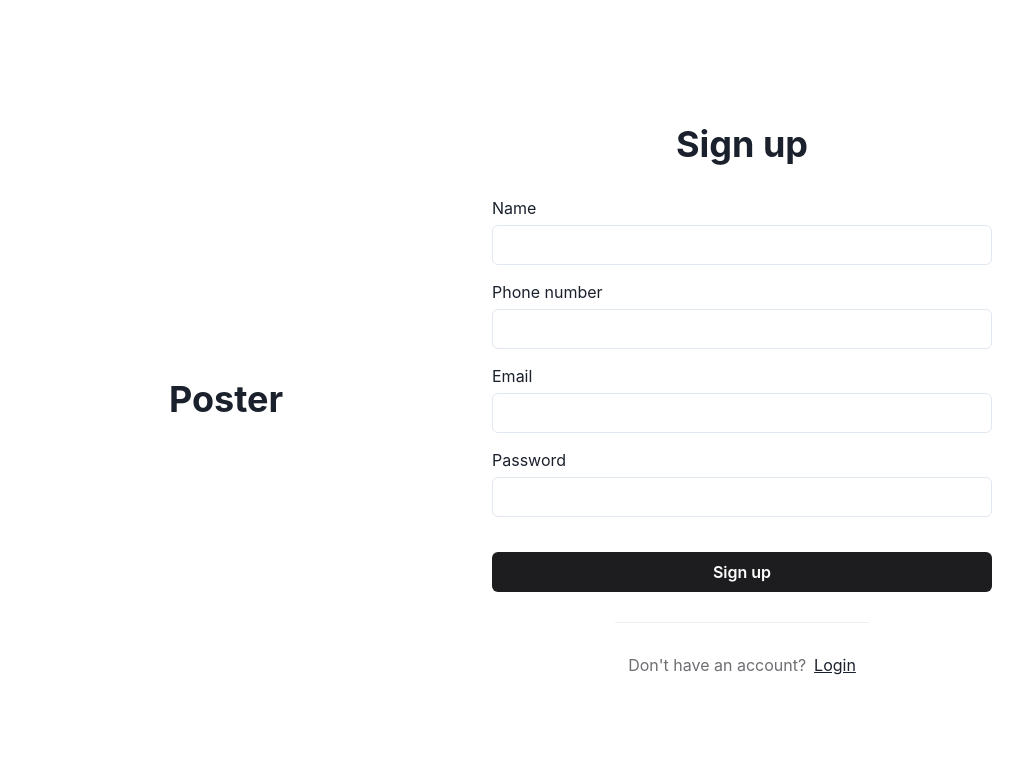
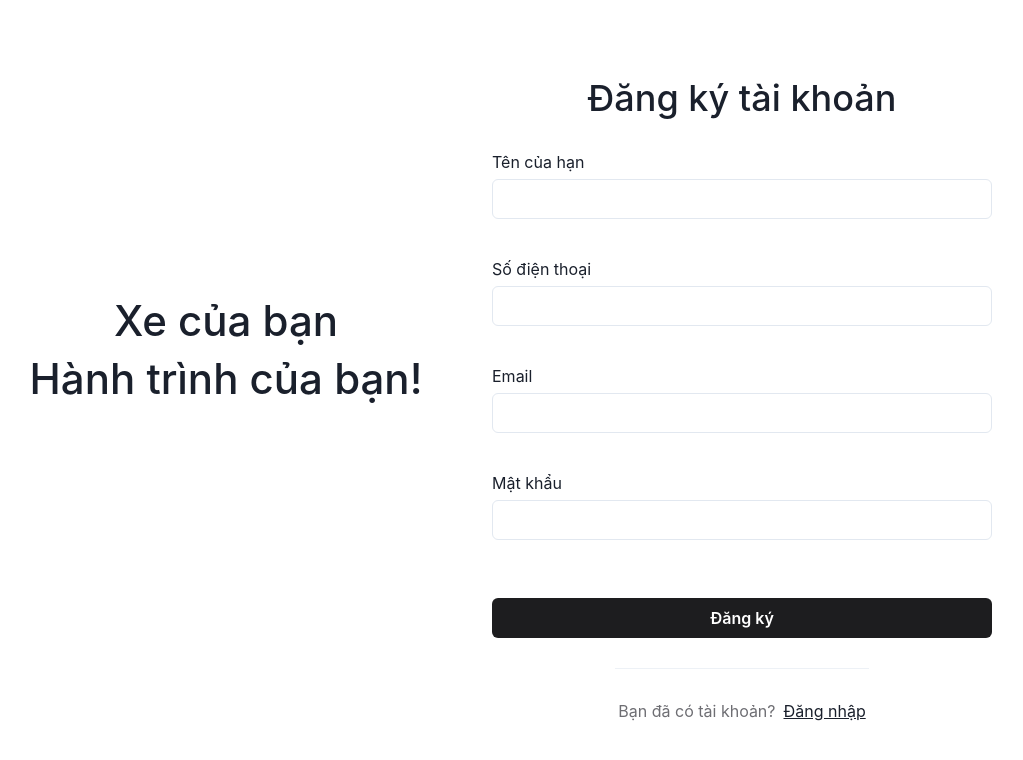
Before and after one commit to ThinhNguyen1102/mycar-frontend, a React (Create React App) app: page /signup in a window 1280 px wide. Shown: the top 760 px of the page, without its empty margins (156-1179 px from the left). Built offline with nearby package versions, Linux system fonts and the light colour scheme; no server answers.

Commit message:
feat: register account, logout

```diff
--- a/src/components/DateSelectModal/DateSelectModal.tsx
+++ b/src/components/DateSelectModal/DateSelectModal.tsx
@@ -14,7 +14,7 @@ import {
 import React from 'react'
 import {DateRange, DayPicker, Matcher} from 'react-day-picker'
 import 'react-day-picker/dist/style.css'
-import {format} from 'date-fns'
+import {add, format} from 'date-fns'
 import {vi} from 'date-fns/locale'
 
 interface DateSelectModalProps {
@@ -31,7 +31,7 @@ export type DisableDateRange = {
 }
 
 function DateSelectModal({isOpen, onClose, range, setRange, disabledDays}: DateSelectModalProps) {
-  let footer = 'Please pick the first day.'
+  let footer = 'Chọn ngày bắt đầu và kết thúc thuê xe.'
   if (range?.from) {
     if (!range.to) {
       footer = `${format(range.from, 'EEEE', {locale: vi})}, ${format(range.from, 'P', {locale: vi})}`
@@ -40,7 +40,7 @@ function DateSelectModal({isOpen, onClose, range, setRange, disabledDays}: DateS
     }
   }
 
-  disabledDays?.push({before: new Date()})
+  disabledDays?.push({before: add(new Date(), {hours: 12})})
 
   return (
     <Modal isOpen={isOpen} onClose={onClose} size="2xl">
--- a/src/components/Navigation/Navigation.tsx
+++ b/src/components/Navigation/Navigation.tsx
@@ -1,4 +1,20 @@
-import {Avatar, Box, Divider, HStack, Icon, Text} from '@chakra-ui/react'
+import {
+  Avatar,
+  Box,
+  Button,
+  Divider,
+  HStack,
+  Icon,
+  Popover,
+  PopoverArrow,
+  PopoverBody,
+  PopoverCloseButton,
+  PopoverContent,
+  PopoverHeader,
+  PopoverTrigger,
+  Text,
+  VStack
+} from '@chakra-ui/react'
 import {Link, useLocation, useNavigate} from 'react-router-dom'
 import ConnectWallet from './ConnectWallet'
 import useUserLoginInfoStore from '../../hooks/user-login-info.store'
@@ -110,10 +126,51 @@ function Navigation() {
         </Link>
         <Divider orientation="vertical" color="text.gray" w="1px" h="16px" />
         <Notification notifications={notifications} setNotifications={setNotifications} />
-        <HStack as="button">
-          <Avatar size="sm" />
-          <Text fontWeight="500">{userInfo?.username}</Text>
-        </HStack>
+
+        <Popover>
+          <PopoverTrigger>
+            <HStack as="button">
+              <Avatar size="sm" />
+              <Text fontWeight="500">{userInfo?.username}</Text>
+            </HStack>
+          </PopoverTrigger>
+          <PopoverContent w="300px">
+            <PopoverArrow />
+            <PopoverCloseButton />
+            <PopoverHeader>
+              <HStack>
+                <Avatar size="sm" />
+                <Text fontWeight="500">Thông tin tài khoản</Text>
+              </HStack>
+            </PopoverHeader>
+            <PopoverBody>
+              <VStack alignItems="flex-start">
+                <HStack>
+                  <Text fontWeight="500">Email:</Text>
+                  <Text>{userInfo?.email}</Text>
+                </HStack>
+                <Divider />
+                <HStack>
+                  <Text fontWeight="500">Số điện thoại:</Text>
+                  <Text>{userInfo?.phone_number}</Text>
+                </HStack>
+                <Divider />
+                <Button
+                  onClick={() => {
+                    localStorage.removeItem('access_token')
+                    localStorage.removeItem('refresh_token')
+                    navigate('/login')
+                  }}
+                  w="100%"
+                  color="white"
+                  bg="common.error"
+                >
+                  Đăng xuất
+                </Button>
+              </VStack>
+            </PopoverBody>
+          </PopoverContent>
+        </Popover>
         <ConnectWallet />
       </HStack>
     </HStack>
--- a/src/contract/Mycar.contract.ts
+++ b/src/contract/Mycar.contract.ts
@@ -14,7 +14,7 @@ export default class MycarContract extends BaseSmartContract {
       'https://sepolia.infura.io/v3/b67ddc0d216347899bedfba2b1e50a35'
     )
 
-    super(provider || rpcProvider, '0x29678534cF9F16DA6321EDE00d074085518A54f5', MycarAbi)
+    super(provider || rpcProvider, '0x3c048c2A7361CE1A6E3efb13B73744c36127eda8', MycarAbi)
     if (!provider) {
       this._contract = new ethers.Contract(this._contractAddress, this._abis, rpcProvider)
     }
--- a/src/pages/CarContractDetail/CarContractDetail.tsx
+++ b/src/pages/CarContractDetail/CarContractDetail.tsx
@@ -124,7 +124,7 @@ function CarContractDetail() {
         </VStack>
       )}
       {isDetailLoading && <PageLoading />}
-      {isLoaded && <GlobalLoading message="Đang tạo hợp đồng, vui lòng đợi trong giây lát!!!" />}
+      {isLoaded && <GlobalLoading message="Đang xử lý, vui lòng đợi trong ít phút!!!" />}
     </VStack>
   )
 }
--- a/src/pages/CarRentalPostDetail/CarRentalPostDetail.tsx
+++ b/src/pages/CarRentalPostDetail/CarRentalPostDetail.tsx
@@ -46,7 +46,7 @@ function CarRentalPostDetail() {
           <PageLoading />
         </Center>
       )}
-      {isLoaded && <GlobalLoading message="Đang tạo hợp đồng, vui lòng đợi trong giây lát!!!" />}
+      {isLoaded && <GlobalLoading message="Đang xử lý, vui lòng đợi trong ít phút!!!" />}
     </VStack>
   )
 }
--- a/src/pages/CarRentalPostDetail/components/PostDetailCost/PostDetailCost.tsx
+++ b/src/pages/CarRentalPostDetail/components/PostDetailCost/PostDetailCost.tsx
@@ -62,8 +62,8 @@ function PostDetailCost({carRentalPost, setIsLoaded}: PostDetailCostProps) {
         renter_id: userInfo?.id,
         owner_id: carRentalPost?.owner_id,
         post_id: carRentalPost?.id,
-        start_date_ts: range?.from.getTime(),
-        end_date_ts: range?.to.getTime()
+        start_date_ts: add(range?.from, {hours: 10}).getTime(),
+        end_date_ts: add(range?.to, {hours: 10}).getTime()
       })
 
       const txHash = await myCarContract.pay({
--- a/src/pages/Home/components/CaRentalPostItem/CaRentalPostItem.tsx
+++ b/src/pages/Home/components/CaRentalPostItem/CaRentalPostItem.tsx
@@ -38,7 +38,7 @@ function CarRentalPostItem({carRentalPost}: CarRentalPostItemProps) {
       </Box>
       <VStack alignItems="flex-start" gap="0">
         <Text p="10px 0" fontSize="18px" fontWeight="500" lineHeight="1">
-          {carRentalPost?.brand + ' - ' + carRentalPost?.model}
+          {carRentalPost?.model}
         </Text>
         <HStack>
           <Box pt="5px">
--- a/src/pages/Login/Login.tsx
+++ b/src/pages/Login/Login.tsx
@@ -56,11 +56,16 @@ function Login() {
 
   return (
     <HStack h="100vh" w="80vw">
-      <VStack flex="1">
-        <Heading>Poster</Heading>
+      <VStack flex="1" pb="100px">
+        <Heading fontWeight="500" fontSize="42px">
+          Xe của bạn
+        </Heading>
+        <Heading fontWeight="500" fontSize="42px">
+          Hành trình của bạn!
+        </Heading>
       </VStack>
       <VStack flex="1" gap="30px">
-        <Heading>Login</Heading>
+        <Heading fontWeight="500">Đăng nhập</Heading>
         <VStack as="form" gap="0px" onSubmit={handleSubmit(onSubmit)}>
           <Box>
             <Text display="block" as="label" htmlFor="email" mb="5px">
@@ -86,7 +91,7 @@ function Login() {
           </Box>
           <Box>
             <Text display="block" htmlFor="password" as="label" mb="5px">
-              Password
+              Mật Khẩu
             </Text>
             <Input
               id="password"
@@ -109,18 +114,18 @@ function Login() {
           </Box>
           <Box alignSelf="flex-end" mt="15px">
             <Link to="/">
-              <Text textDecoration="underline">Forgot password?</Text>
+              <Text textDecoration="underline">Quên mật khẩu?</Text>
             </Link>
           </Box>
           <Button sx={styles.input} type="submit" mt="15px">
-            Login
+            Đăng nhập
           </Button>
         </VStack>
         <Divider w="50%" />
         <HStack>
-          <Text color="text.gray">Don't have an account?</Text>
+          <Text color="text.gray">Bạn chưa có tài khoản?</Text>
           <Link to="/signup">
-            <Text textDecoration="underline">Create an Account</Text>
+            <Text textDecoration="underline">Tạo tài khoản</Text>
           </Link>
         </HStack>
       </VStack>
--- a/src/pages/Signup/Signup.tsx
+++ b/src/pages/Signup/Signup.tsx
@@ -9,51 +9,154 @@ import {
   Text,
   VStack
 } from '@chakra-ui/react'
-import React from 'react'
-import {Link} from 'react-router-dom'
+import {SubmitHandler, useForm} from 'react-hook-form'
+import {Link, useNavigate} from 'react-router-dom'
+import callApi from '../../utils/api'
+
+type SignupInputs = {
+  name: string
+  phone: string
+  email: string
+  password: string
+}
 
 function Signup() {
+  const {
+    register,
+    handleSubmit,
+    formState: {errors},
+    reset
+  } = useForm<SignupInputs>()
+
+  const navigate = useNavigate()
+
+  const onSubmit: SubmitHandler<SignupInputs> = async data => {
+    try {
+      const {data: res} = await callApi<any>('/api/v1/auth/register', 'POST', {
+        username: data.name,
+        phone_number: data.phone,
+        email: data.email,
+        password: data.password
+      })
+
+      reset()
+      if (res) navigate('/login')
+    } catch (err) {
+      console.log(err)
+    }
+  }
+
   return (
     <HStack h="100vh" w="80vw">
-      <VStack flex="1">
-        <Heading>Poster</Heading>
+      <VStack flex="1" pb="100px">
+        <Heading fontWeight="500" fontSize="42px">
+          Xe của bạn
+        </Heading>
+        <Heading fontWeight="500" fontSize="42px">
+          Hành trình của bạn!
+        </Heading>
       </VStack>
       <VStack flex="1" gap="30px">
-        <Heading>Sign up</Heading>
-        <VStack as="form" gap="15px">
+        <Heading fontWeight="500">Đăng ký tài khoản</Heading>
+        <VStack as="form" gap="15px" onSubmit={handleSubmit(onSubmit)}>
           <Box>
             <Text display="block" as="label" htmlFor="name" mb="5px">
-              Name
+              Tên của hạn
             </Text>
-            <Input id="name" name="name" sx={styles.input} />
+            <Input
+              id="name"
+              sx={styles.input}
+              {...register('name', {
+                required: {
+                  value: true,
+                  message: 'Tên không được để trống.'
+                },
+                minLength: {
+                  value: 3,
+                  message: 'Tên phải có ít nhất 3 ký tự.'
+                }
+              })}
+            />
+            <Text minH="18px" mt="5px" fontWeight="500" fontSize="12px" color="text.error">
+              {errors.name && errors.name.message}
+            </Text>
           </Box>
           <Box>
             <Text display="block" as="label" htmlFor="phone" mb="5px">
-              Phone number
+              Số điện thoại
             </Text>
-            <Input id="phone" name="phone" sx={styles.input} />
+            <Input
+              id="phone"
+              sx={styles.input}
+              {...register('phone', {
+                required: {
+                  value: true,
+                  message: 'Số điện thoại không được để trống.'
+                },
+                pattern: {
+                  value: /^0\d{9}$/g,
+                  message: 'Số điện thoại không hợp lệ.'
+                }
+              })}
+            />
+            <Text minH="18px" mt="5px" fontWeight="500" fontSize="12px" color="text.error">
+              {errors.phone && errors.phone.message}
+            </Text>
           </Box>
           <Box>
             <Text display="block" as="label" htmlFor="email" mb="5px">
               Email
             </Text>
-            <Input id="email" name="email" sx={styles.input} />
+            <Input
+              id="email"
+              sx={styles.input}
+              {...register('email', {
+                required: {
+                  value: true,
+                  message: 'Email không được để trống.'
+                },
+                pattern: {
+                  value: /^[\w-.]+@([\w-]+\.)+[\w-]{2,4}$/g,
+                  message: 'Email không hợp lệ.'
+                }
+              })}
+            />
+            <Text minH="18px" mt="5px" fontWeight="500" fontSize="12px" color="text.error">
+              {errors.email && errors.email.message}
+            </Text>
           </Box>
           <Box>
             <Text display="block" htmlFor="password" as="label" mb="5px">
-              Password
+              Mật khẩu
             </Text>
-            <Input id="password" name="password" type="password" sx={styles.input} />
+            <Input
+              id="password"
+              type="password"
+              sx={styles.input}
+              {...register('password', {
+                required: {
+                  value: true,
+                  message: 'Mật khẩu không được để trống.'
+                },
+                minLength: {
+                  value: 6,
+                  message: 'Mật khẩu phải có ít nhất 6 ký tự.'
+                }
+              })}
+            />
+            <Text minH="18px" mt="5px" fontWeight="500" fontSize="12px" color="text.error">
+              {errors.password && errors.password.message}
+            </Text>
           </Box>
-          <Button mt="20px" sx={styles.input}>
-            Sign up
+          <Button type="submit" mt="20px" sx={styles.input}>
+            Đăng ký
           </Button>
         </VStack>
         <Divider w="50%" />
         <HStack>
-          <Text color="text.gray">Don't have an account?</Text>
+          <Text color="text.gray">Bạn đã có tài khoản?</Text>
           <Link to="/login">
-            <Text textDecoration="underline">Login</Text>
+            <Text textDecoration="underline">Đăng nhập</Text>
           </Link>
         </HStack>
       </VStack>
--- a/src/utils/api.ts
+++ b/src/utils/api.ts
@@ -1,6 +1,7 @@
 import axios from 'axios'
 
 export const BASEURL = 'https://thinhnguyen.live'
+// export const BASEURL = 'http://localhost:1102'
 
 export default function callApi<T>(
   endpoint: string,
@@ -69,6 +70,7 @@ export default function callApi<T>(
         } catch (err) {
           localStorage.removeItem('access_token')
           localStorage.removeItem('refresh_token')
+          window.location.href = '/login'
           console.log('err', err)
           return Promise.reject(err)
         }
```
